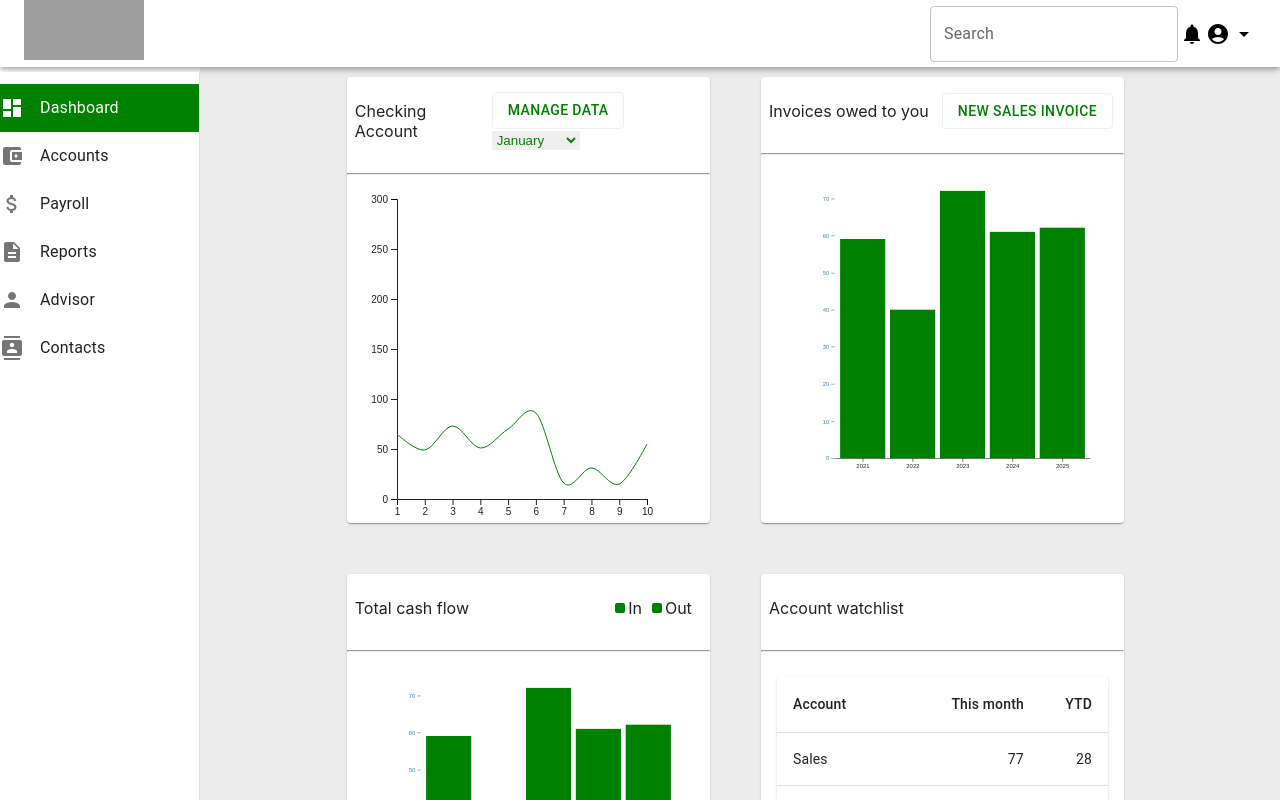
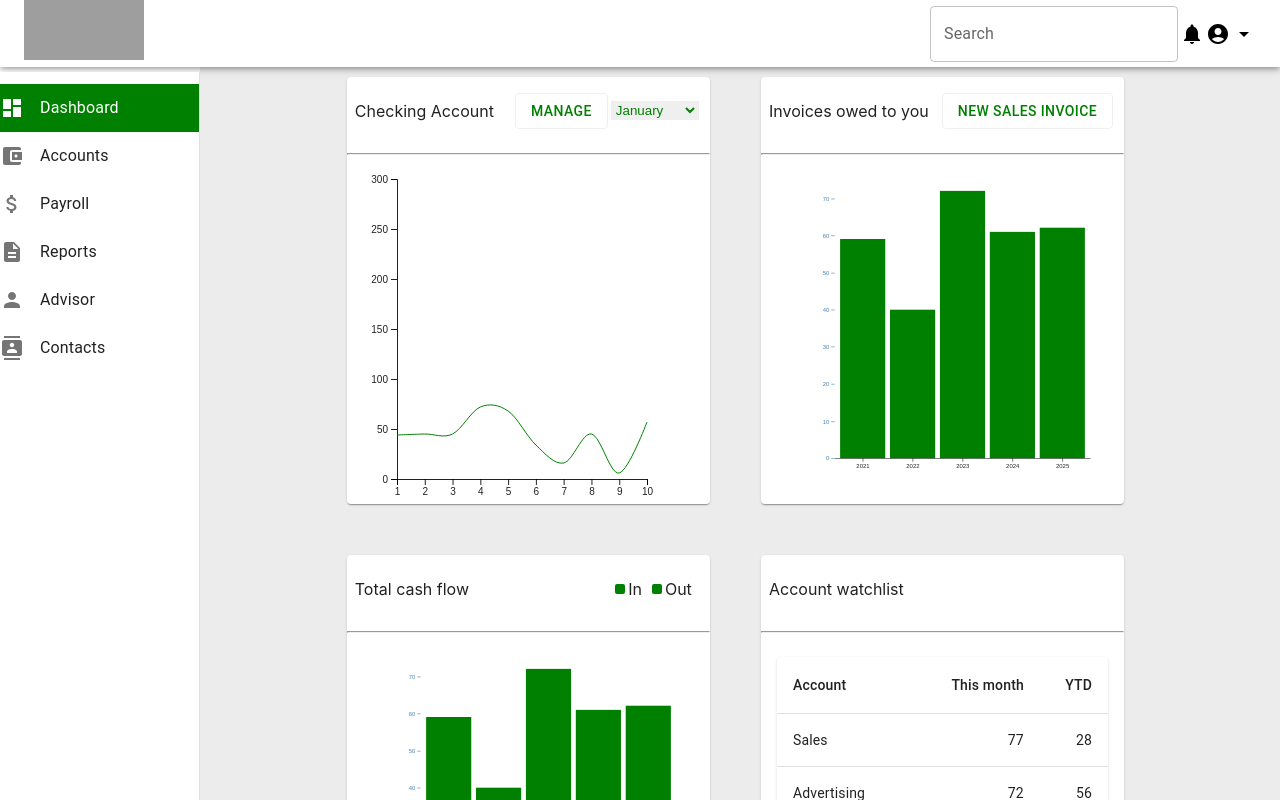
Before and after one commit to codebot-caffeine/assiduus, a React (Create React App) app: page / in a window 1280 px wide. Shown: the top 800 px of the page. Built offline with nearby package versions, Linux system fonts and the light colour scheme; grey boxes are pictures that could not be loaded.

Commit message:
minor changes

```diff
--- a/src/components/home.js
+++ b/src/components/home.js
@@ -32,7 +32,7 @@ class Home extends React.Component {
 
     this.state = {
       barData: [],
-      lineData: [],
+      lineData: this.getRandomNumbers(),
       months: [
         "January",
         "February",
@@ -133,7 +133,7 @@ class Home extends React.Component {
                 }}
                 onClick={this.updateData}
               >
-                Manage data
+                Manage
               </Button>
               <select
                 onChange={this.updateData}
```
